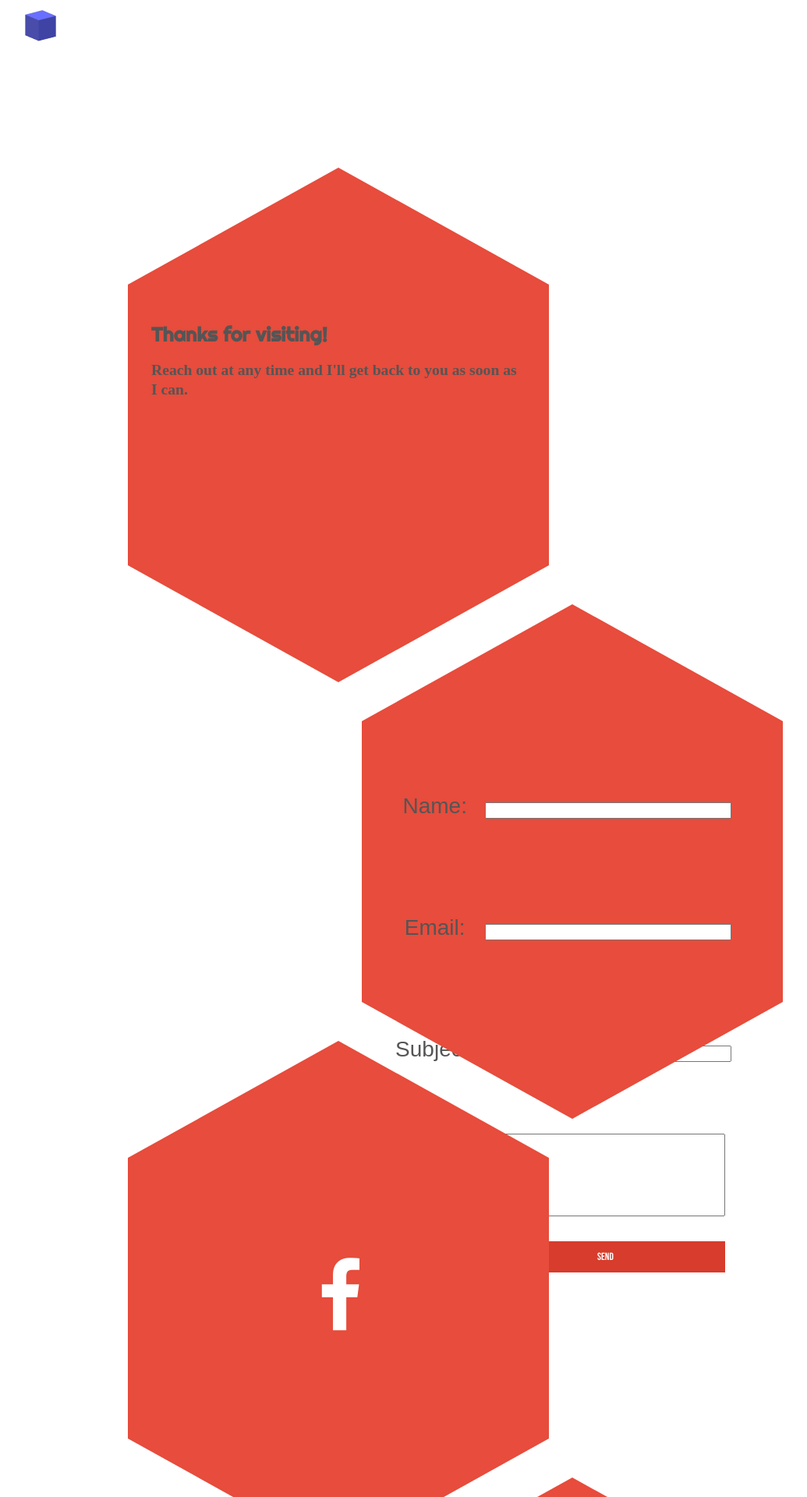
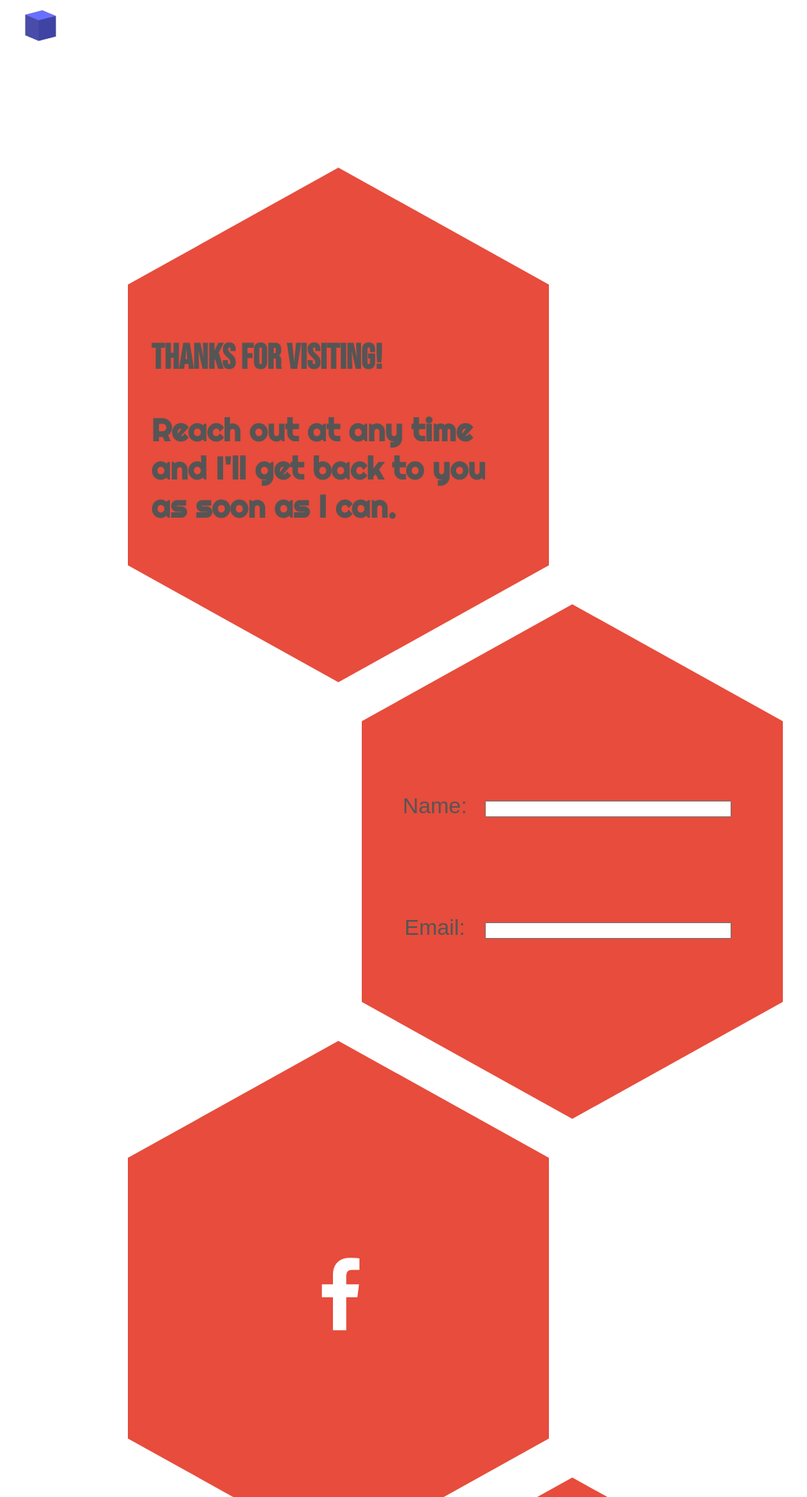
Before and after one commit to Paulavancamp/Paulavancamp.github.io, a Jekyll site: the page connect.html, which Jekyll copies as it is, in a window 1280 px wide. Shown: the top 1920 px of the page at 78% size, without its empty margins (0-1035 px from the left). Built offline with Jekyll 4.4.1, drawn with Linux system fonts in a browser that asks for light colours; some web fonts are replaced.

Commit message:
applied changes from chrome inspection

```diff
--- a/css/contact.css
+++ b/css/contact.css
@@ -57,9 +57,18 @@
   font-size: 25px;
 }
 
+form{
+   height:100%;
+   overflow:auto;
+ }
+
 #contactForm input{
-  margin-top:10px;
+  margin:0px;
   width:100%;
+}
+
+#contactForm tr{
+  max-height:50px;
 }
 
 #submit-form{
--- a/css/main.css
+++ b/css/main.css
@@ -27,10 +27,6 @@
 body {
   margin: 0;
   font-size: 1rem;
-  line-height: 1.5em;
-  @media ( min-width: 768px ) {
-    font-size: 1.2rem;
-  }
 }
 
 article{
@@ -47,7 +43,7 @@
 .menu-content {
   max-height: 0;
   overflow: hidden;
-  padding: 0 0 0 50px;
+  padding:0px;
 }
 .collapsible-menu {
   background-color: rgb(255, 255, 255);
@@ -106,18 +102,20 @@
 	white-space: nowrap;
 }
 
-h1{
+h2{
     font-family: 'Bebas Neue', cursive;
+    font-size: 45px;
 }
-h2{
+h3{
    font-family: 'Righteous', cursive;
+   font-size: 40px;
 }
 
 /* Cube Positioning */
 .triangle {
   width: 200px;
   height: 200px;
-  margin: auto;
+  margin: 20px 80px 0px 0px;
   position: relative;
   transform-style: preserve-3d;
   transform: rotateX(-20deg) rotateY(-40deg);
@@ -139,10 +137,10 @@
   height: 199px;
 }
 .tri-face .backtrilabel{
-  transform: translateY(90px) translateX(55px) rotateY(180deg);
+  transform: translateY(50px) translateX(45px) rotateY(180deg);
 }
 .tri-face .fronttrilabel{
-  transform: translateY(90px) translateX(-55px);
+  transform: translateY(50px) translateX(-45px);
 }
 .tri-front{
   transform:translateZ(89px);
@@ -166,6 +164,7 @@
     position: relative;
     width: 200px;
     height: 200px;
+    margin: 30px 80px 0px 0px;
     transform-style: preserve-3d;
     transform: rotateX(-20deg) rotateY(-40deg);
 }
@@ -208,6 +207,7 @@
   height: 200px;
   margin: auto;
   position: relative;
+  margin: 70px 80px 0px 0px;
   transform-style: preserve-3d;
   transform: rotateX(-20deg) rotateY(-40deg);
 }
@@ -241,10 +241,10 @@
   padding: 4px 0;
 }
 .pent-face .backpentlabel{
-  transform:translateY(100px) rotateY(180deg);
+  transform:translateY(70px) rotateY(180deg);
 }
 .pent-face .frontpentlabel{
-  transform:translateY(100px);
+  transform:translateY(70px);
 
 }
 .pent-front{
@@ -277,6 +277,7 @@
   height: 200px;
   margin: auto;
   position: relative;
+  margin: -40px 80px 0px 0px;
   transform-style: preserve-3d;
   transform: rotateX(-20deg) rotateY(-40deg) translateY(-200px);
 }
@@ -317,10 +318,10 @@
   height: 100px;
 }
 .hex-face .backhexlabel{
-  transform: translateY(20px) rotateY(180deg);
+  transform: translateY(45px) rotateY(180deg);
 }
 .hex-face .fronthexlabel{
-  transform: translateY(20px);
+  transform: translateY(45px);
 }
 .hex-front{
   transform: translateZ(90px) translateY(245px);
```
Also changed, not shown: css/grid.css (deleted, +0 -15 lines), css/about.css (added).
